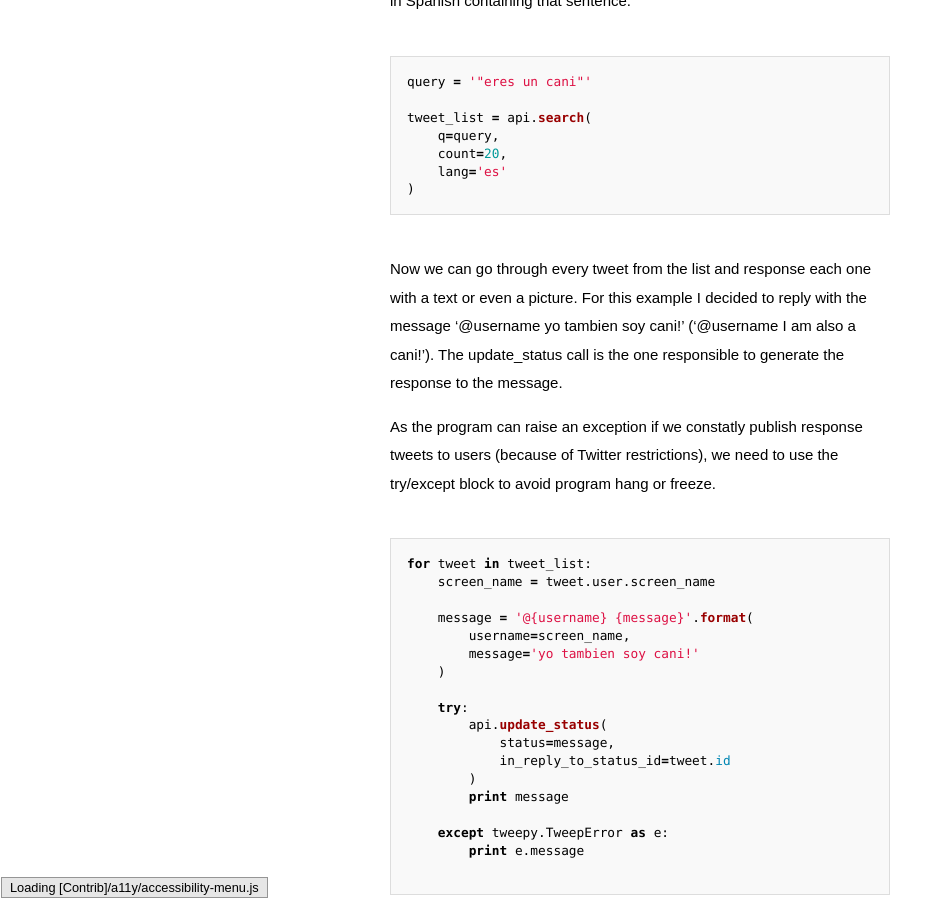
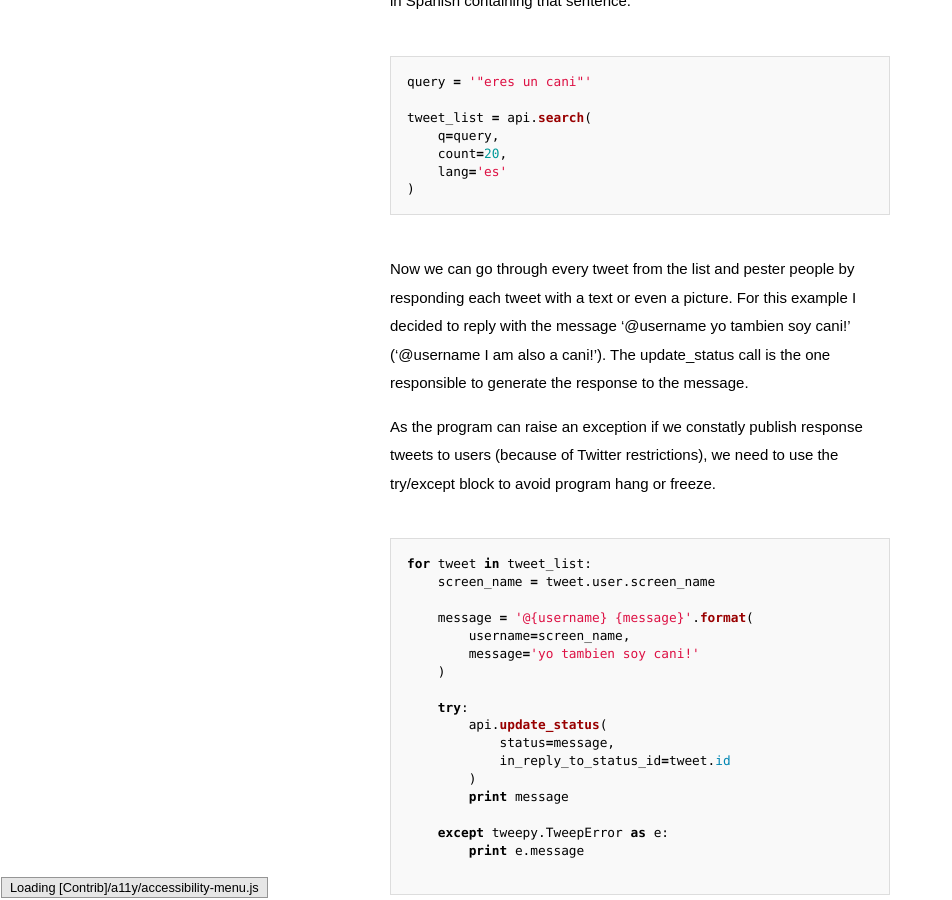
Before and after one commit to jootse84/jootse84.github.io, a Jekyll site: the page built from _posts/2017-01-31-building-a-twitter-bot-with-basic-python.md, in a window 1280 px wide and 900 px high, scrolled down 2868 px. Shown: the whole window, without its empty margins (0-952 px from the left). Built offline with Jekyll 4.4.1, drawn with Linux system fonts in a browser that asks for light colours; some web fonts are replaced; comment, search, counter and statistics services are not loaded.

Commit message:
Recurse Center blog post

````diff
--- a/_posts/2017-01-31-building-a-twitter-bot-with-basic-python.md
+++ b/_posts/2017-01-31-building-a-twitter-bot-with-basic-python.md
@@ -79,7 +79,7 @@ tweet_list = api.search(
 )
 ```
 
-Now we can go through every tweet from the list and response each one with a text or even a picture. For this example I decided to reply with the message '@username yo tambien soy cani!' ('@username I am also a cani!'). The update_status call is the one responsible to generate the response to the message.
+Now we can go through every tweet from the list and pester people by responding each tweet with a text or even a picture. For this example I decided to reply with the message '@username yo tambien soy cani!' ('@username I am also a cani!'). The update_status call is the one responsible to generate the response to the message.
 
 As the program can raise an exception if we constatly publish response tweets to users (because of Twitter restrictions), we need to use the try/except block to avoid program hang or freeze.
 
````
Also changed, not shown: _posts/2017-02-20-recurse-center.md (added, +31 -0 lines).
